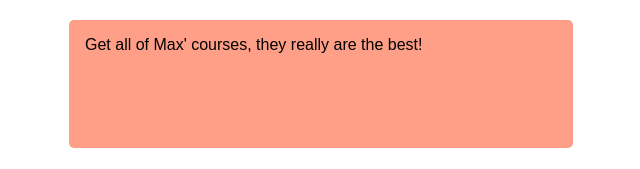
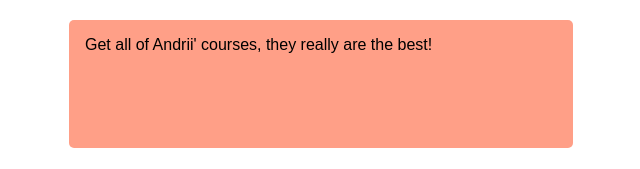
Before and after one commit to autopilotcode/my-learning-templates, a plain HTML site: page Autoflow-CSS-Grid/index.html in a window 1280 px wide. Shown: the top 169 px of the page, 319-959 px from the left. Drawn offline with Linux system fonts and the light colour scheme.

Commit message:
l.211 finished

```diff
--- a/Autoflow-CSS-Grid/index.html
+++ b/Autoflow-CSS-Grid/index.html
@@ -9,12 +9,16 @@
 </head>
 <body>
     <div class="container">
-        <div class="quote quote--featured">Get all of Max' courses, they really are the best!</div>
+        <div class="quote quote--featured">Get all of Andrii' courses, they really are the best!</div>
         <div class="quote">Don't cry because it's over, smile because it happened.</div>
-        <div class="quote">I'm selfish, impatient and a little insecure. I make mistakes, I am out of control and at times hard to handle. But if you can't handle me at my worst, then you sure as hell don't deserve me at my best.</div>
+        <div class="quote">I'm selfish, impatient and a little insecure. I make mistakes,
+            I am out of control and at times hard to handle.
+            But if you can't handle me at my worst,
+            then you sure as hell don't deserve me at my best.</div>
         <div class="quote">Be yourself; everyone else is already taken.</div>
         <div class="quote">So many books, so little time.</div>
-        <div class="quote">Two things are infinite: the universe and human stupidity; and I'm not sure about the universe.</div>
+        <div class="quote">Two things are infinite: the universe and human stupidity;
+            and I'm not sure about the universe.</div>
     </div>
 </body>
 </html>
--- a/Autoflow-CSS-Grid/main.css
+++ b/Autoflow-CSS-Grid/main.css
@@ -1,9 +1,13 @@
 .container {
     margin: 20px;
     display: grid;
+    /*"dynamic grid, only columns assigned"*/
     grid-template-columns: repeat(2, 15rem);
     justify-content: center;
     grid-gap: 1.5rem;
+    /*allows to fo define the size of the
+    newly added rows___can be fixed or auto(default)
+    in our case: min 8rem and max auto*/
     grid-auto-rows: minmax(8rem, auto);
     grid-auto-flow: row;
     grid-auto-columns: 5rem;
```
